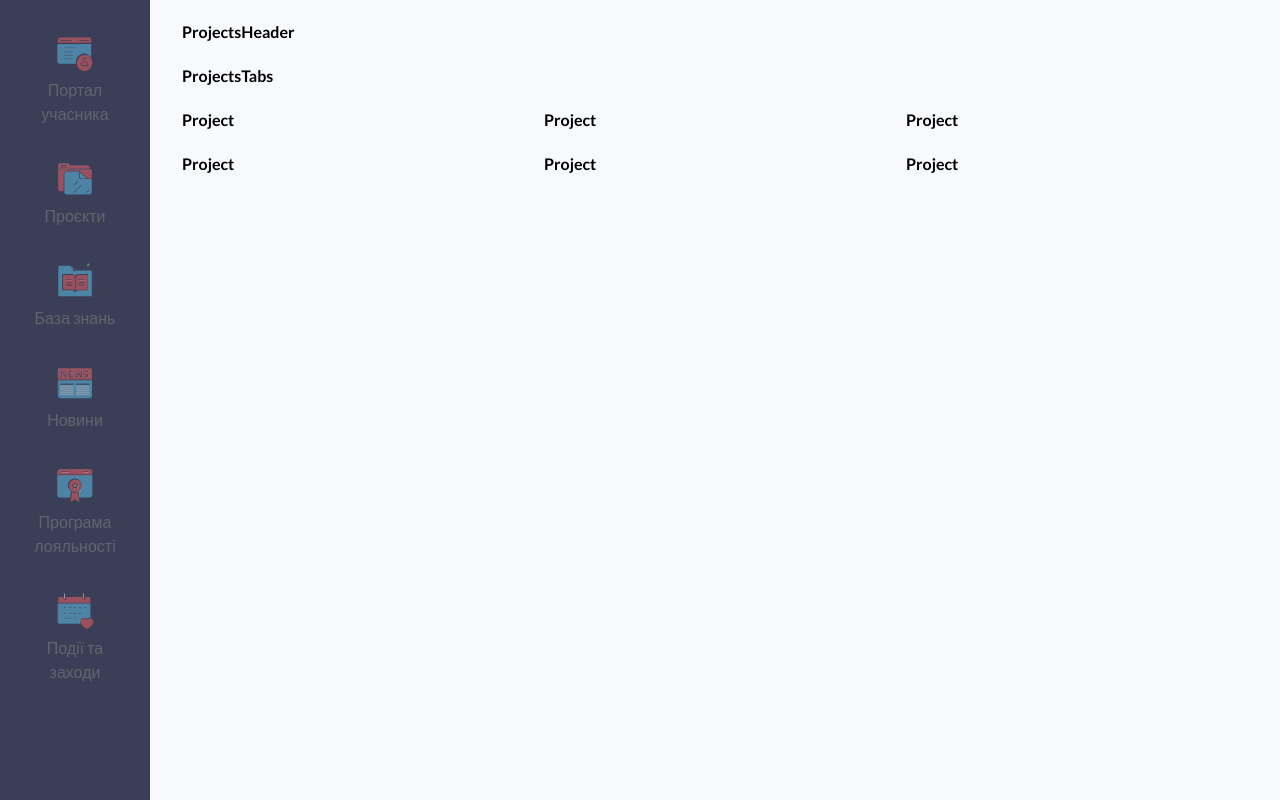
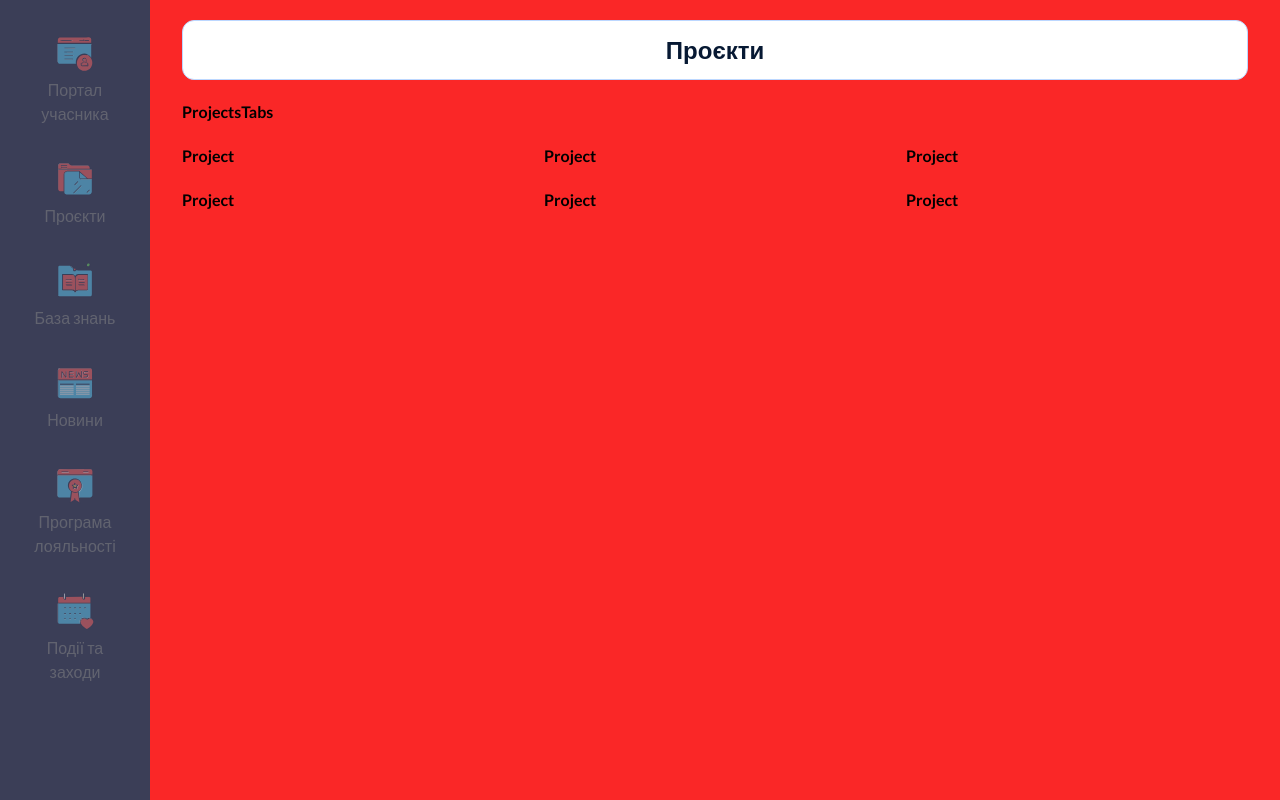
Before and after one commit to baza-trainee/baza-crm-frontend, a React (Vite) app: page /crm/projects in a window 1280 px wide. Built offline with nearby package versions, Linux system fonts and the light colour scheme.

Commit message:
Add ProjectsHeader

```diff
--- a/src/components/HomeLayout.tsx
+++ b/src/components/HomeLayout.tsx
@@ -4,7 +4,7 @@ import Sidebar from './Sidebar';
 
 const HomeLayout = () => {
   return (
-    <main className="min-h-screen bg-light-blue-bg">
+    <main className="min-h-screen">
       <Sidebar />
       <div className="ml-[150px]">
         <Outlet />
--- a/src/components/Projects/ProjectsHeader.tsx
+++ b/src/components/Projects/ProjectsHeader.tsx
@@ -1,7 +1,7 @@
 const ProjectsHeader = () => {
   return (
-    <div>
-      <h1>ProjectsHeader</h1>
+    <div className="h-[60px] flex justify-center items-center text-2xl font-bold text-text-black bg-white rounded-xl border-card-border border">
+      <h1>Проєкти</h1>
     </div>
   );
 };
--- a/src/pages/Projects.tsx
+++ b/src/pages/Projects.tsx
@@ -5,7 +5,7 @@ import { projects } from '../data';
 
 const Projects = () => {
   return (
-    <section className="flex flex-col w-full gap-5 px-8 py-5">
+    <section className="flex flex-col w-full min-h-screen gap-5 px-8 py-5 bg-red">
       <ProjectsHeader />
       <ProjectsTabs />
       {projects.length === 0 && (
```
